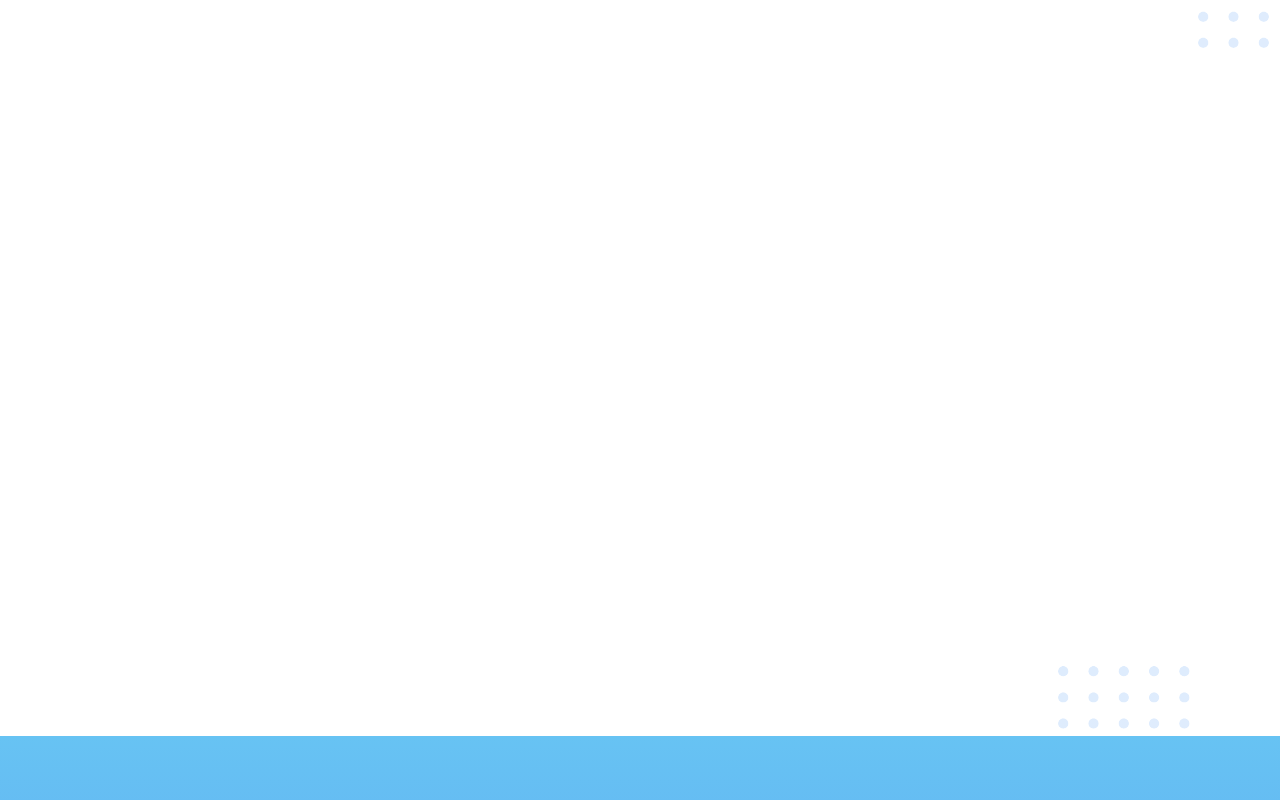
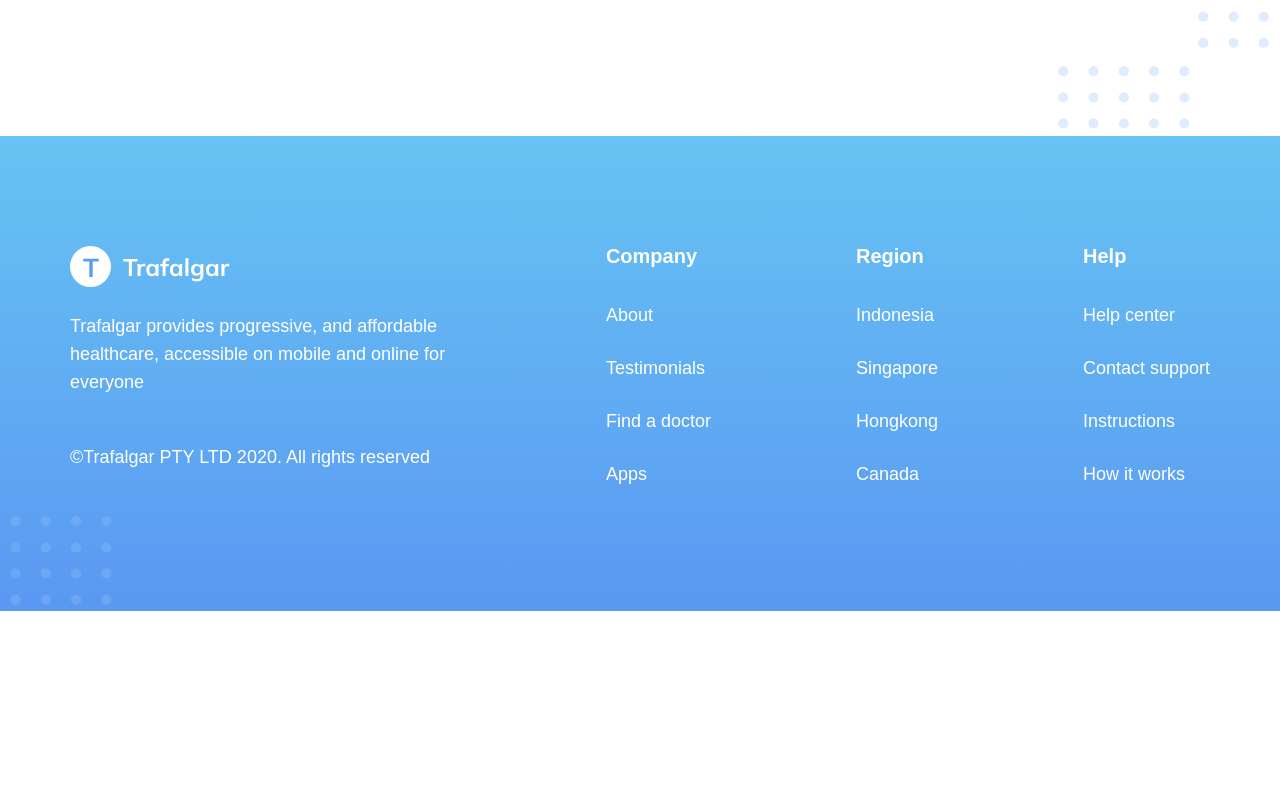
Before and after one commit to ViniciusVof/Trafalgar, a React (Vite) app: page / in a window 1280 px wide. Shown: the part 3500-4300 px from the top of the page. After the commit the page ends 4111 px from the top, so only its background shows below. Built offline with nearby package versions, Linux system fonts and the light colour scheme.

Commit message:
fix: Remove imports and adjust margin top on the footer section

```diff
--- a/src/components/Footer/index.tsx
+++ b/src/components/Footer/index.tsx
@@ -1,7 +1,6 @@
 import {
   Container,
   GroupDotsLeft,
-  GroupDotsLeftWrapper,
   GroupDotsRight,
   Information,
   Wrapper,
--- a/src/components/Footer/styles.ts
+++ b/src/components/Footer/styles.ts
@@ -8,7 +8,7 @@ export const Wrapper = styled.div`
   align-items: center;
   justify-content: center;
 
-  margin-top: 800px;
+  margin-top: 200px;
 `;
 
 export const Container = styled.div`
```
